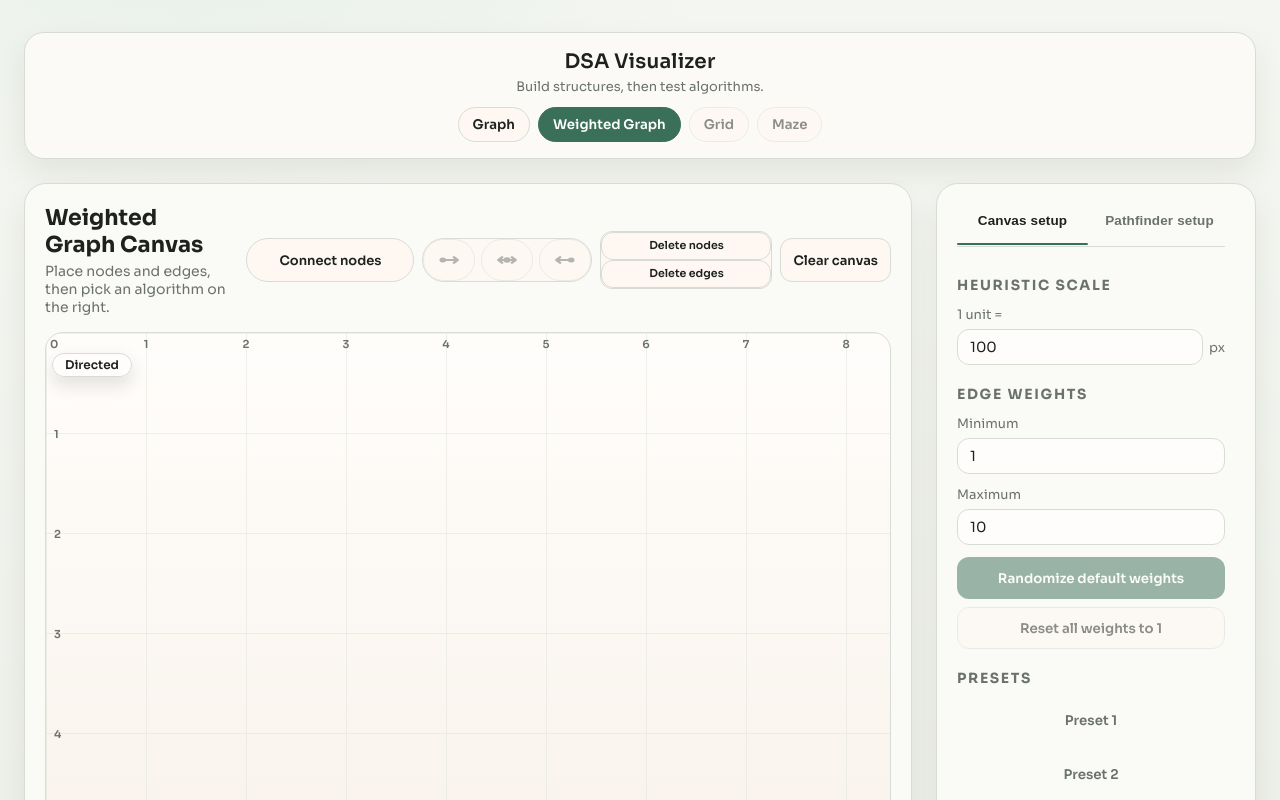
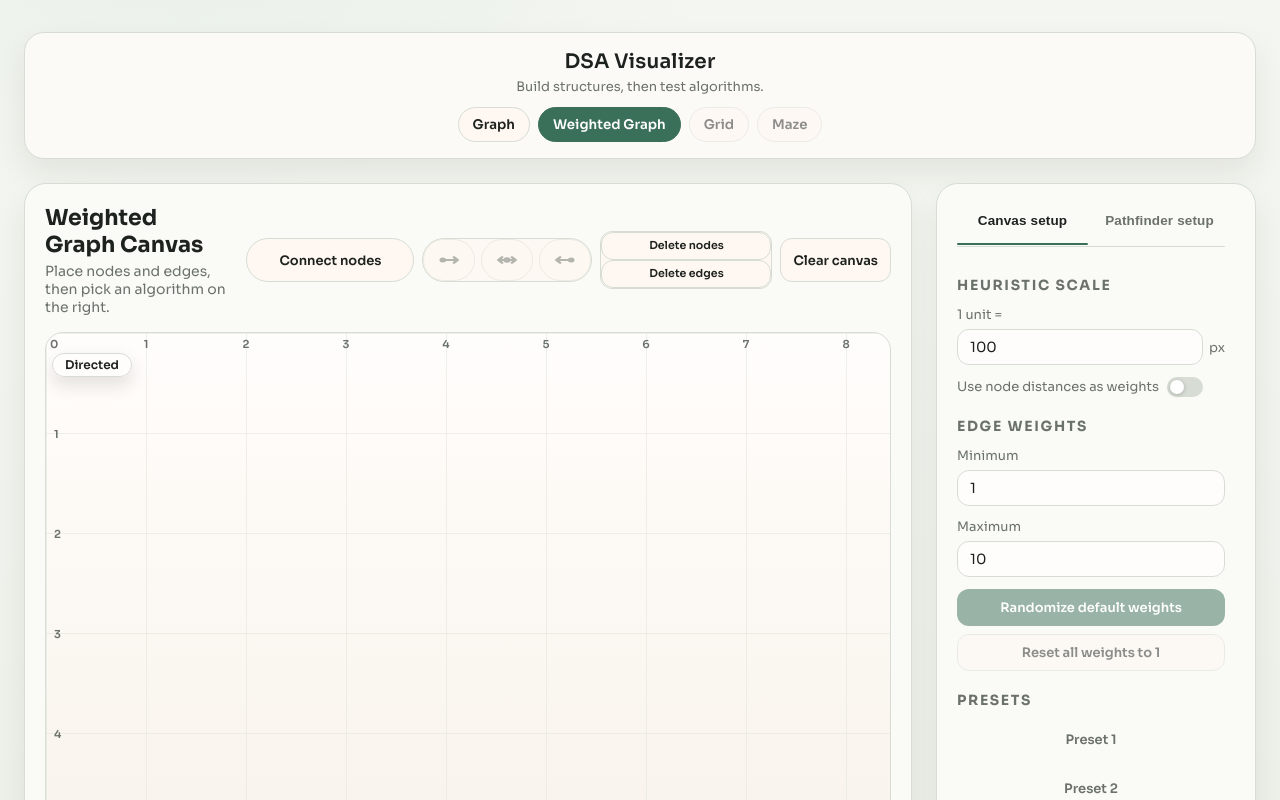
Before and after one commit to Gegaong/dsa-visualizer, a React (Vite) app: page / in a window 1280 px wide. Both pictures are taken after a click on the button "Weighted Graph". Shown: the top 800 px of the page. Built offline with nearby package versions, Linux system fonts and the light colour scheme.

Commit message:
added a toggle switch on canvas setup with which you can change the edges weights so that they adjusst to the actual distance, based on heuristic ofc, instead of being edited by user

```diff
--- a/src/App.css
+++ b/src/App.css
@@ -585,6 +585,13 @@
 	min-height: 42px;
 }
 
+.sidebar.is-canvas-setup.is-weighted-mode .fill-actions .btn,
+.sidebar.is-canvas-setup.is-weighted-mode .sidebar-section .btn.btn-ghost {
+	min-height: unset;
+	padding: 9px 12px;
+	font-size: 13px;
+}
+
 .sidebar-section {
 	display: flex;
 	flex-direction: column;
@@ -628,6 +635,62 @@
 	gap: 6px;
 	font-size: 13px;
 	color: var(--muted);
+}
+
+.field-toggle {
+	display: flex;
+	align-items: center;
+	gap: 8px;
+	cursor: pointer;
+	font-size: 13px;
+	color: var(--muted);
+}
+
+.toggle-input {
+	position: absolute;
+	opacity: 0;
+	width: 0;
+	height: 0;
+	pointer-events: none;
+}
+
+.toggle-track {
+	position: relative;
+	width: 36px;
+	height: 20px;
+	border-radius: 999px;
+	background: var(--border);
+	transition: background 0.18s;
+	flex-shrink: 0;
+}
+
+.toggle-thumb {
+	position: absolute;
+	top: 3px;
+	left: 3px;
+	width: 14px;
+	height: 14px;
+	border-radius: 50%;
+	background: #fff;
+	box-shadow: 0 1px 4px rgba(0, 0, 0, 0.22);
+	transition: transform 0.18s;
+}
+
+.field-toggle:has(.toggle-input:checked) .toggle-track {
+	background: var(--accent);
+}
+
+.field-toggle:has(.toggle-input:checked) .toggle-thumb {
+	transform: translateX(16px);
+}
+
+.field-toggle:has(.toggle-input:disabled) {
+	opacity: 0.45;
+	cursor: not-allowed;
+}
+
+.toggle-label {
+	line-height: 1.3;
 }
 
 .field-inline-unit {
@@ -1445,6 +1508,15 @@
 	border-color: #8f2c22;
 }
 
+.context-action:disabled {
+	opacity: 0.8;
+	cursor: not-allowed;
+}
+
+.context-action:disabled:hover {
+	border-color: var(--border);
+}
+
 .context-direction-picker {
 	display: flex;
 	gap: 4px;
@@ -1490,6 +1562,13 @@
 	color: var(--accent);
 }
 
+.edge-weight-badge.is-distance-mode,
+.edge-weight-badge.is-distance-mode:hover {
+	cursor: default;
+	border-color: var(--border);
+	color: var(--ink);
+}
+
 .edge-weight-input {
 	position: absolute;
 	transform: translate(-50%, -50%);
--- a/src/App.tsx
+++ b/src/App.tsx
@@ -85,6 +85,7 @@ function App() {
   const [editingEdgeWeightId, setEditingEdgeWeightId] = useState<string | null>(null)
   const [draftEdgeWeight, setDraftEdgeWeight] = useState('')
   const [edgeContextMenu, setEdgeContextMenu] = useState<EdgeContextMenuState | null>(null)
+  const [distanceMode, setDistanceMode] = useState(false)
 
   const isWeightedMode = canvasType === 'weighted-graph'
 
@@ -113,15 +114,31 @@ function App() {
     [canvasZoom],
   )
 
-  // Edges used by algorithms: all directions overridden to 'both' in undirected mode.
-  // The real edges state is never mutated so directions survive toggling back to directed.
-  const effectiveEdges = isUndirectedMode
-    ? edges.map((edge) => ({ ...edge, direction: 'both' as const }))
+  const pixelsPerUnit = parseInt(heuristicPixelsPerUnit, 10) || 100
+
+  // Edges used by algorithms and display: directions overridden to 'both' in undirected mode;
+  // weights replaced with Euclidean distances (in coordinate units) when distance mode is on.
+  const undirectedEdges = isUndirectedMode
+    ? edges.map((e) => ({ ...e, direction: 'both' as const }))
     : edges
+
+  // Only WP algorithms and canvas display need distance-computed weights.
+  // Non-WP hooks receive undirectedEdges so they don't re-run effects on every drag frame.
+  const effectiveEdges = distanceMode && isWeightedMode
+    ? (() => {
+        const nodeById = new Map(nodes.map((n) => [n.id, n]))
+        return undirectedEdges.map((edge) => {
+          const from = nodeById.get(edge.fromNodeId)
+          const to = nodeById.get(edge.toNodeId)
+          if (!from || !to) return edge
+          return { ...edge, weight: Math.sqrt((from.x - to.x) ** 2 + (from.y - to.y) ** 2) / pixelsPerUnit }
+        })
+      })()
+    : undirectedEdges
 
   const traversal = useTraversalPlayback({
     nodes,
-    edges: effectiveEdges,
+    edges: undirectedEdges,
     algorithmTab,
     onClearOtherGraphAlgorithms: () => {
       cc.clearConnectedComponentsAlgorithmStateOnly()
@@ -140,7 +157,7 @@ function App() {
 
   const cc = useConnectedComponentsPlayback({
     nodes,
-    edges: effectiveEdges,
+    edges: undirectedEdges,
     isUndirectedMode,
     traversalVisualSetters,
     onResetTraversal: () => traversal.resetTraversalVisualization(),
@@ -148,7 +165,7 @@ function App() {
 
   const cycleDetection = useCycleDetectionPlayback({
     nodes,
-    edges: effectiveEdges,
+    edges: undirectedEdges,
     isUndirectedMode,
     traversalVisualSetters,
     onResetTraversal: () => traversal.resetTraversalVisualization(),
@@ -156,14 +173,14 @@ function App() {
 
   const shortestPath = useShortestPathPlayback({
     nodes,
-    edges: effectiveEdges,
+    edges: undirectedEdges,
     traversalVisualSetters,
     onResetTraversal: () => traversal.resetTraversalVisualization(),
   })
 
   const bipartite = useBipartitePlayback({
     nodes,
-    edges: effectiveEdges,
+    edges: undirectedEdges,
     isUndirectedMode,
     traversalVisualSetters,
     onResetTraversal: () => traversal.resetTraversalVisualization(),
@@ -172,7 +189,7 @@ function App() {
   const weightedPathfinding = useWeightedPathfindingPlayback({
     nodes,
     edges: effectiveEdges,
-    pixelsPerUnit: parseInt(heuristicPixelsPerUnit, 10) || 100,
+    pixelsPerUnit,
   })
 
   // Forwards the sidebar algorithm picker to all canvas-algorithm hooks so their refs stay in sync.
@@ -269,11 +286,19 @@ function App() {
 
   // Opens inline weight editing for an edge, pre-filling the current weight.
   const handleEdgeWeightClick = (edgeId: string) => {
+    if (distanceMode) return
     const edge = edges.find((e) => e.id === edgeId)
     if (!edge) return
     setEditingEdgeWeightId(edgeId)
     setDraftEdgeWeight(edge.weight !== undefined ? String(edge.weight) : '1')
     setEdgeContextMenu(null)
+  }
+
+  const handleDistanceModeChange = (checked: boolean) => {
+    setDistanceMode(checked)
+    setEditingEdgeWeightId(null)
+    setDraftEdgeWeight('')
+    weightedPathfinding.resetWPVisualization()
   }
 
   // Updates the draft weight string while typing in the inline input.
@@ -972,7 +997,7 @@ function App() {
       <div className="workspace">
         <GraphCanvas
           nodes={nodes}
-          edges={edges}
+          edges={effectiveEdges}
           isConnectMode={isConnectMode}
           isDeleteMode={isDeleteMode}
           isDeleteEdgeMode={isDeleteEdgeMode}
@@ -1037,7 +1062,8 @@ function App() {
           isUndirectedMode={isUndirectedMode}
           onUndirectedModeToggle={handleUndirectedModeToggle}
           isWeightedMode={isWeightedMode}
-          heuristicPixelsPerUnit={parseInt(heuristicPixelsPerUnit, 10) || 100}
+          heuristicPixelsPerUnit={pixelsPerUnit}
+          distanceMode={distanceMode}
           editingEdgeWeightId={editingEdgeWeightId}
           draftEdgeWeight={draftEdgeWeight}
           onEdgeWeightClick={handleEdgeWeightClick}
@@ -1097,6 +1123,8 @@ function App() {
             heuristicPixelsPerUnit,
             onHeuristicPixelsPerUnitChange: (e) => setHeuristicPixelsPerUnit(e.target.value.replace(/[^0-9]/g, '')),
             onHeuristicPixelsPerUnitBlur: syncHeuristicPixelsPerUnit,
+            distanceMode,
+            onDistanceModeChange: handleDistanceModeChange,
           }}
           traversal={{
             blockGraphEdits: blockGraphInteraction,
@@ -1271,10 +1299,11 @@ function App() {
 
       <EdgeContextMenu
         contextMenu={edgeContextMenu}
-        edges={edges}
+        edges={effectiveEdges}
         nodes={nodes}
         isUndirectedMode={isUndirectedMode}
         isWeightedMode={isWeightedMode}
+        distanceMode={distanceMode}
         onClose={closeEdgeContextMenu}
         onEditWeight={handleEditWeightFromContextMenu}
         onDelete={handleDeleteEdgeFromContextMenu}
--- a/src/components/EdgeContextMenu.tsx
+++ b/src/components/EdgeContextMenu.tsx
@@ -8,6 +8,7 @@ type EdgeContextMenuProps = {
   nodes: GraphNode[]
   isUndirectedMode: boolean
   isWeightedMode: boolean
+  distanceMode?: boolean
   onClose: () => void
   onEditWeight: (edgeId: string) => void
   onDelete: (edgeId: string) => void
@@ -23,6 +24,7 @@ export const EdgeContextMenu = ({
   nodes,
   isUndirectedMode,
   isWeightedMode,
+  distanceMode = false,
   onClose,
   onEditWeight,
   onDelete,
@@ -46,7 +48,11 @@ export const EdgeContextMenu = ({
     connectionLabel = `${toNode.label} → ${fromNode.label}`
   }
 
-  const weightDisplay = edge.weight !== undefined ? edge.weight : 1
+  const rawWeight = edge.weight !== undefined ? edge.weight : 1
+  const rawStr = rawWeight.toString()
+  const dotIndex = rawStr.indexOf('.')
+  const isTruncated = dotIndex !== -1 && rawStr.length - dotIndex - 1 > 4
+  const weightDisplay = parseFloat(rawWeight.toFixed(4)).toString() + (isTruncated ? '...' : '')
 
   return (
     <div
@@ -88,6 +94,7 @@ export const EdgeContextMenu = ({
           <button
             className="context-action"
             type="button"
+            disabled={distanceMode}
             onClick={() => onEditWeight(edge.id)}
           >
             Edit weight
--- a/src/components/EdgeWeightLabels.tsx
+++ b/src/components/EdgeWeightLabels.tsx
@@ -21,6 +21,7 @@ type EdgeWeightLabelsProps = {
   onWeightKeyDown: (event: React.KeyboardEvent<HTMLInputElement>, edgeId: string) => void
   onCommitWeight: (edgeId: string, rawValue: string) => void
   onEdgeRightClick: (edgeId: string, x: number, y: number) => void
+  distanceMode?: boolean
 }
 
 // Absolutely-positioned weight badges rendered over each edge in weighted graph mode.
@@ -35,6 +36,7 @@ export const EdgeWeightLabels = ({
   onWeightKeyDown,
   onCommitWeight,
   onEdgeRightClick,
+  distanceMode = false,
 }: EdgeWeightLabelsProps) => (
   <>
     {edges.map((edge) => {
@@ -97,9 +99,10 @@ export const EdgeWeightLabels = ({
       return (
         <button
           key={`weight-badge-${edge.id}`}
-          className="edge-weight-badge"
+          className={`edge-weight-badge${distanceMode ? ' is-distance-mode' : ''}`}
           style={badgeStyle}
           type="button"
+          disabled={distanceMode}
           onClick={(e) => {
             e.stopPropagation()
             onWeightClick(edge.id)
--- a/src/components/GraphCanvas.tsx
+++ b/src/components/GraphCanvas.tsx
@@ -92,6 +92,7 @@ type GraphCanvasProps = {
   onEdgeWeightKeyDown: (event: React.KeyboardEvent<HTMLInputElement>, edgeId: string) => void
   onCommitEdgeWeight: (edgeId: string, rawValue: string) => void
   onEdgeRightClick: (edgeId: string, x: number, y: number) => void
+  distanceMode: boolean
 }
 
 // Canvas panel: header with graph editing actions, zoom controls, and all rendering layers.
@@ -170,6 +171,7 @@ export function GraphCanvas({
   onEdgeWeightKeyDown,
   onCommitEdgeWeight,
   onEdgeRightClick,
+  distanceMode,
 }: GraphCanvasProps) {
   return (
     <section className="canvas-panel">
@@ -356,6 +358,7 @@ export function GraphCanvas({
               onWeightKeyDown={onEdgeWeightKeyDown}
               onCommitWeight={onCommitEdgeWeight}
               onEdgeRightClick={onEdgeRightClick}
+              distanceMode={distanceMode}
             />
           )}
 
--- a/src/components/sidebar/CanvasSetupPage.tsx
+++ b/src/components/sidebar/CanvasSetupPage.tsx
@@ -21,6 +21,8 @@ export const CanvasSetupPage = ({
   heuristicPixelsPerUnit,
   onHeuristicPixelsPerUnitChange,
   onHeuristicPixelsPerUnitBlur,
+  distanceMode,
+  onDistanceModeChange,
 }: CanvasSetupPageProps) => (
   <div className="sidebar-page-body">
     {isWeightedMode && (
@@ -39,6 +41,19 @@ export const CanvasSetupPage = ({
             />
             <span className="field-unit-suffix">px</span>
           </div>
+        </label>
+        <label className="field-toggle">
+          <input
+            className="toggle-input"
+            type="checkbox"
+            checked={distanceMode}
+            onChange={(e) => onDistanceModeChange(e.target.checked)}
+            disabled={blockGraphEdits}
+          />
+          <span className="toggle-label">Use node distances as weights</span>
+          <span className="toggle-track">
+            <span className="toggle-thumb" />
+          </span>
         </label>
       </div>
     )}
@@ -74,7 +89,7 @@ export const CanvasSetupPage = ({
           className="btn btn-primary"
           type="button"
           onClick={onFillEmptyValues}
-          disabled={!canFillEmpty || blockGraphEdits}
+          disabled={!canFillEmpty || blockGraphEdits || distanceMode}
         >
           {isWeightedMode ? 'Randomize default weights' : 'Fill empty values'}
         </button>
@@ -82,7 +97,7 @@ export const CanvasSetupPage = ({
           className="btn"
           type="button"
           onClick={onEmptyAllValues}
-          disabled={!canEmptyAll || blockGraphEdits}
+          disabled={!canEmptyAll || blockGraphEdits || distanceMode}
         >
           {isWeightedMode ? 'Reset all weights to 1' : 'Empty all values'}
         </button>
--- a/src/components/sidebar/Sidebar.tsx
+++ b/src/components/sidebar/Sidebar.tsx
@@ -51,7 +51,7 @@ export const Sidebar = ({
   }, [effectivePage, onSidebarSectionChange])
 
   return (
-    <aside className={`sidebar ${PAGE_CLASS[effectivePage]}`}>
+    <aside className={`sidebar ${PAGE_CLASS[effectivePage]}${isWeightedMode ? ' is-weighted-mode' : ''}`}>
       <div className="sidebar-page-switch">
         <button
           className={`sidebar-page-tab ${effectivePage === 'canvas' ? 'is-active' : ''}`}
--- a/src/components/sidebar/TraversalPage.tsx
+++ b/src/components/sidebar/TraversalPage.tsx
@@ -156,7 +156,7 @@ export const TraversalPage = ({
           </p>
         )}
         <p className="hint">{traversalStatusText}</p>
-ho      </div>
+      </div>
     </div>
   )
 }
--- a/src/components/sidebar/sidebarTypes.ts
+++ b/src/components/sidebar/sidebarTypes.ts
@@ -42,6 +42,8 @@ export type CanvasSetupPageProps = {
   heuristicPixelsPerUnit: string
   onHeuristicPixelsPerUnitChange: (event: React.ChangeEvent<HTMLInputElement>) => void
   onHeuristicPixelsPerUnitBlur: () => void
+  distanceMode: boolean
+  onDistanceModeChange: (checked: boolean) => void
 }
 
 export type TraversalPageProps = SidebarSharedState & {
--- a/src/utils/presets.ts
+++ b/src/utils/presets.ts
@@ -281,13 +281,13 @@ export const WEIGHTED_GRAPH_PRESETS: GraphPreset[] = [
       { x: 370, y: 55  },  // 4  col-B row0
       { x: 370, y: 215 },  // 5  col-B row1  ← target of far-top back-edge
       { x: 370, y: 375 },  // 6  col-B row2  ← target of far-bot back-edge
-      { x: 370, y: 535 },  // 7  col-B row3
+      { x: 370, y: 505 },  // 7  col-B row3
       { x: 530, y: 60  },  // 8  col-C top   ← source of far-top forward edge
       { x: 530, y: 295 },  // 9  col-C mid
-      { x: 530, y: 530 },  // 10 col-C bot
+      { x: 530, y: 500 },  // 10 col-C bot
       { x: 680, y: 195 },  // 11 col-D top
       { x: 680, y: 435 },  // 12 col-D bot  ← source of far-bot forward edge
-      { x: 800, y: 50  },  // 13 far-right top  (← col-C top, → col-B row1, right-to-left)
+      { x: 800, y: 100 },  // 13 far-right top  (← col-C top, → col-B row1, right-to-left)
       { x: 800, y: 510 },  // 14 far-right bot  (← col-D bot,  → col-B row2, right-to-left)
     ],
     edges: [
```
Also changed, not shown: src/hooks/useWeightedPathfindingPlayback.ts (+4 -4 lines).
